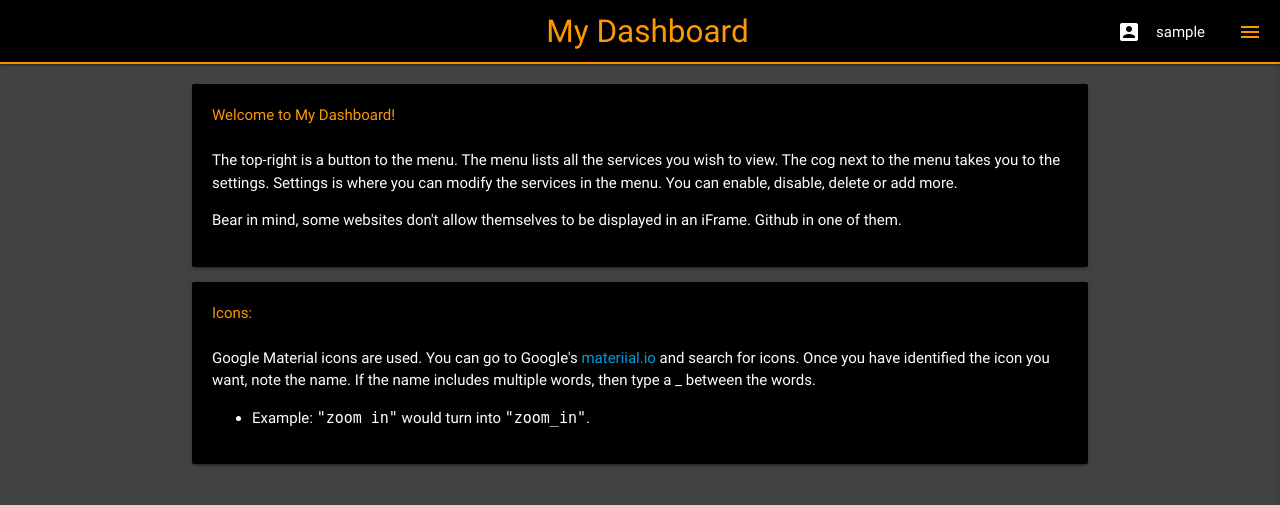
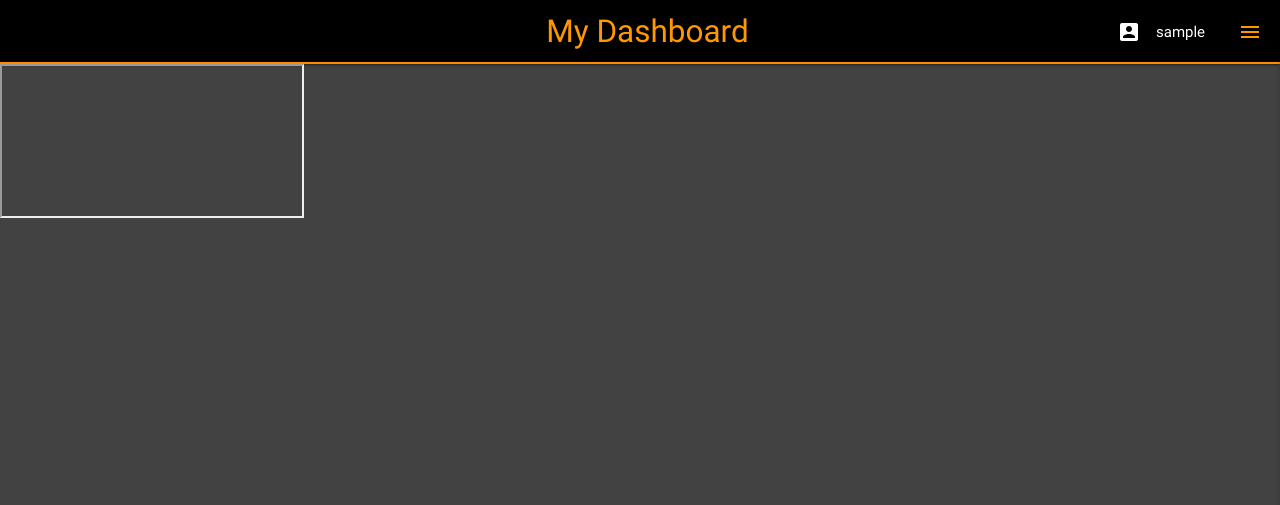
Before and after one commit to lehnertz85/my_dashboard, a Django app: page /service/1/ in a window 1280 px wide. Shown: the top 505 px of the page. Run offline with Django 3.2, Linux system fonts and the light colour scheme; the visitor is signed in with stand-in values (Sample User, id 1); data comes from the database, SQL or seed files in the repository; data that the repository does not hold is empty; parts of the project's set-up code (start-up, migrations or seed data) failed here and were passed over.

Commit message:
Fixed iFrames from not  showing. Release v0.3.2

```diff
--- a/dashboard/templates/app_iframe.html
+++ b/dashboard/templates/app_iframe.html
@@ -1,12 +1,12 @@
 {% extends 'base.html' %}
 
-{% block content %}
+{% block iframe %}
 <!-- iFrame stuff-->
 <div class="container-fluid constrain">
-<p class="white-text">{{ url }}</p>
+{#<p class="white-text">{{ url }}</p>#}
 <iframe src="{% if url %} {{ url.url }} {% endif %}" id="ifm" style="overflow: hidden;">
         Your browser doesn't support iframes!!
     </iframe>
 </div>
 
-{% endblock content %}
+{% endblock iframe %}
--- a/dashboard/templates/base.html
+++ b/dashboard/templates/base.html
@@ -30,11 +30,10 @@
 
 {%  include 'sidenav.html' %}
 
-{% block content %}
+{% block iframe %}
 <div class="container">
     <div class="row">
-            {% if drives %}
-                {% for drive, percent in drives.items %}
+        {% if drives %} {% for drive, percent in drives.items %}
         <div class="col s12 m12 l6">
             <div class="card black">
                 <div class="card-content">
@@ -49,18 +48,16 @@
                 </div>
             </div>
         </div>
-                {% endfor %}
-            {% endif %}
+        {% endfor %} {% endif %}
     </div>
 </div>
 <div class="container">
     <div class="col s12 m12 l12">
         <div class="card black">
             <div class="card-content white-text">
-              <p><span class="orange-text">Welcome to My Dashboard!</span> <br/><br>
-                  The top-right is a button to the menu. The menu lists all the services you
-                  wish to view. The cog next to the menu takes you to the settings. Settings is where you can modify
-                  the services in the menu. You can enable, disable, delete or add more.
+                <span class="orange-text">Welcome to My Dashboard!</span>
+                    <br/>
+                    The top-right is a button to the menu. The menu lists all the services you wish to view. The cog next to the menu takes you to the settings. Settings is where you can modify the services in the menu. You can enable, disable, delete or add more.
                     <ul>
                         <li>Bear in mind, some websites don't allow themselves to be displayed in an iFrame. Github in one of them.</li>
                     </ul>
@@ -73,20 +70,20 @@
     <div class="col s12 m12 l12">
         <div class="card black">
             <div class="card-content white-text">
-              <p><span class="orange-text"> Icons:</span> <br/><br>
-                  Google Material icons are used. You can go to Google's <a href="https://material.io/icons/" target="_blank">materiial.io</a>  and search for icons.
-                  Once you have identified the icon you want, note the name. If the name includes multiple words,
-                  then type a _ between the words.<br>
+                <span class="orange-text"> Icons:</span>
+                    <br>
+                    Google Material icons are used. You can go to Google's <a href="https://material.io/icons/" target="_blank">material.io</a> and search for icons. Once you have identified the icon you want, note the name. If the name includes multiple words, then type a _ between the words.
                     <ul class="browser-default">
                         <li> Example: <code class="browser-default">"zoom in"</code> would turn into <code>"zoom_in"</code>.</li>
                     </ul>
-              </p>
+
             </div>
         </div>
     </div>
 </div>
 
-{% endblock content %}
+
+{% endblock iframe %}
 
 {%  include 'modals.html' %}
 
--- a/dashboard/urls.py
+++ b/dashboard/urls.py
@@ -3,10 +3,13 @@ from django.conf.urls import url
 from . import views
 
 urlpatterns = [
+    url(r'^service/(?P<service_id>\d+)/$', views.getiframe, name='iframe'),
+
     url(r'^login/', views.login_view, name='login'),
     url(r'^logout/', views.logout_view, name='logout'),
     url(r'profile/(?P<username>.+)/$', views.profile_view, name='profile'),
+
     url(r'', views.index, name='index'),
     url(r'^dashboard/', views.index, name='index'),
-    url(r'^service/(?P<service_id>\d+)/$', views.getiframe, name='iframe'),
+
 ]
--- a/dashboard/views.py
+++ b/dashboard/views.py
@@ -102,7 +102,7 @@ def index(request):
             success_message = json.dumps({"success": "Saved!!!"})
             return HttpResponse(success_message)
         else:
-            # Reconfigure the errors becuase of MaterializesCSS' toasts
+            # Reconfigure the errors because of MaterializesCSS' toasts
             errors = analyze_errors(drivesformset, servicesformset)
             return HttpResponse(errors)
     else:
@@ -137,6 +137,8 @@ def getiframe(request, service_id=None):
 
     url = Services.objects.get(id=service_id)
 
+    print('The URL you clicked: ' + url.url)
+
     services = Services.objects.all()
     settings_icon = Services.objects.get(service_name__exact='Settings')
     title = General.objects.get(pk=1)
@@ -156,7 +158,7 @@ def getiframe(request, service_id=None):
             success_message = json.dumps({"success": "Saved!!!"})
             return HttpResponse(success_message)
         else:
-            # Reconfigure the errors becuase of MaterializesCSS' toasts
+            # Reconfigure the errors because of MaterializesCSS' toasts
             errors = analyze_errors(drivesformset, servicesformset)
             return HttpResponse(errors)
     else:
@@ -164,6 +166,7 @@ def getiframe(request, service_id=None):
         drivesformset = DrivesFormSet(prefix='driveForms')
 
     #logger.debug('****  Created iframe -- ')
+    print("created iframe")
 
     context = {
         'drivesformset': drivesformset,
--- a/my_dashboard/urls.py
+++ b/my_dashboard/urls.py
@@ -2,6 +2,6 @@ from django.conf.urls import url, include
 from django.contrib import admin
 
 urlpatterns = [
-    url(r'^', include('dashboard.urls')),
+    url(r'', include('dashboard.urls')),
     url(r'^admin/', admin.site.urls),
 ]
--- a/static/css/my_dashboard.css
+++ b/static/css/my_dashboard.css
@@ -54,7 +54,7 @@
     margin-left: 12px;
 }
 
-iframe#ifm {
+iframe #ifm {
     position:absolute;
     background-color: #fff;
     top:64px;
```
Also changed, not shown: my_dashboard/settings.py (+5 -2 lines), README.md. Lines whose indentation alone changed are shown as unchanged.
